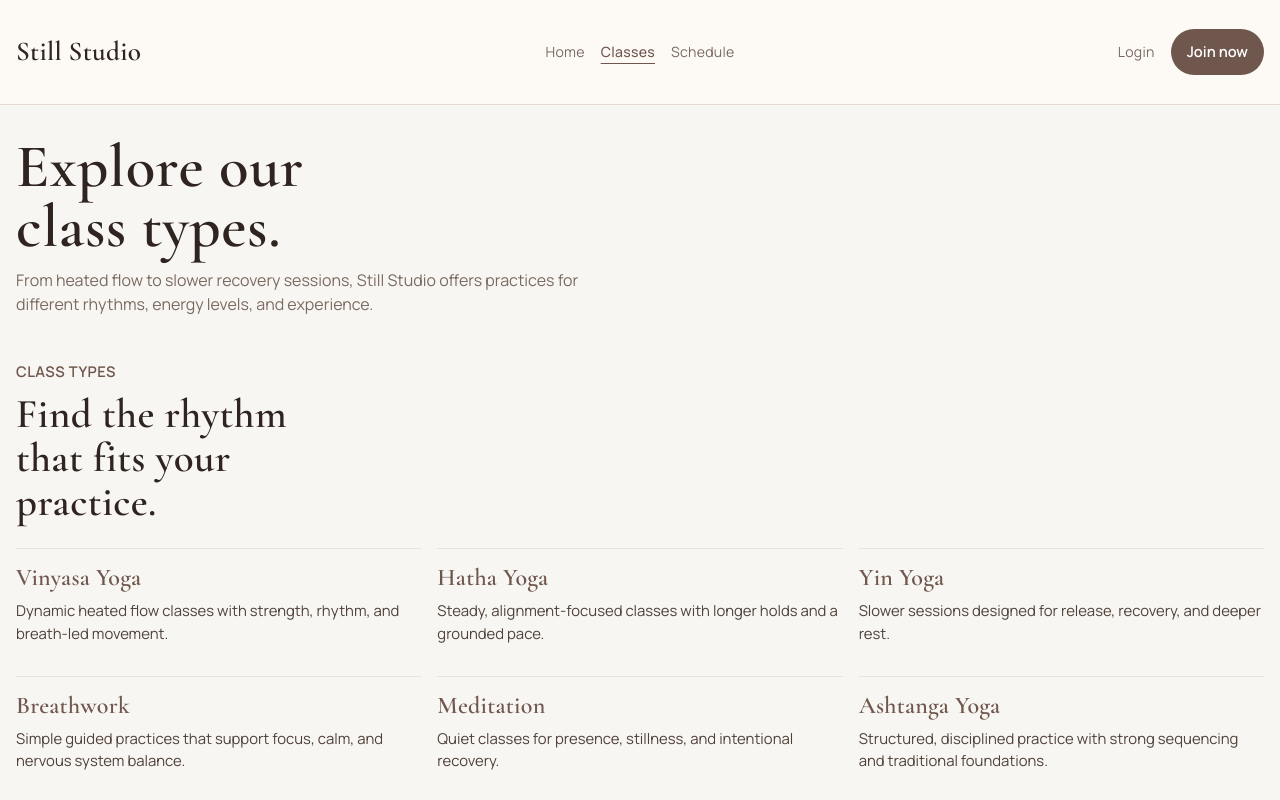
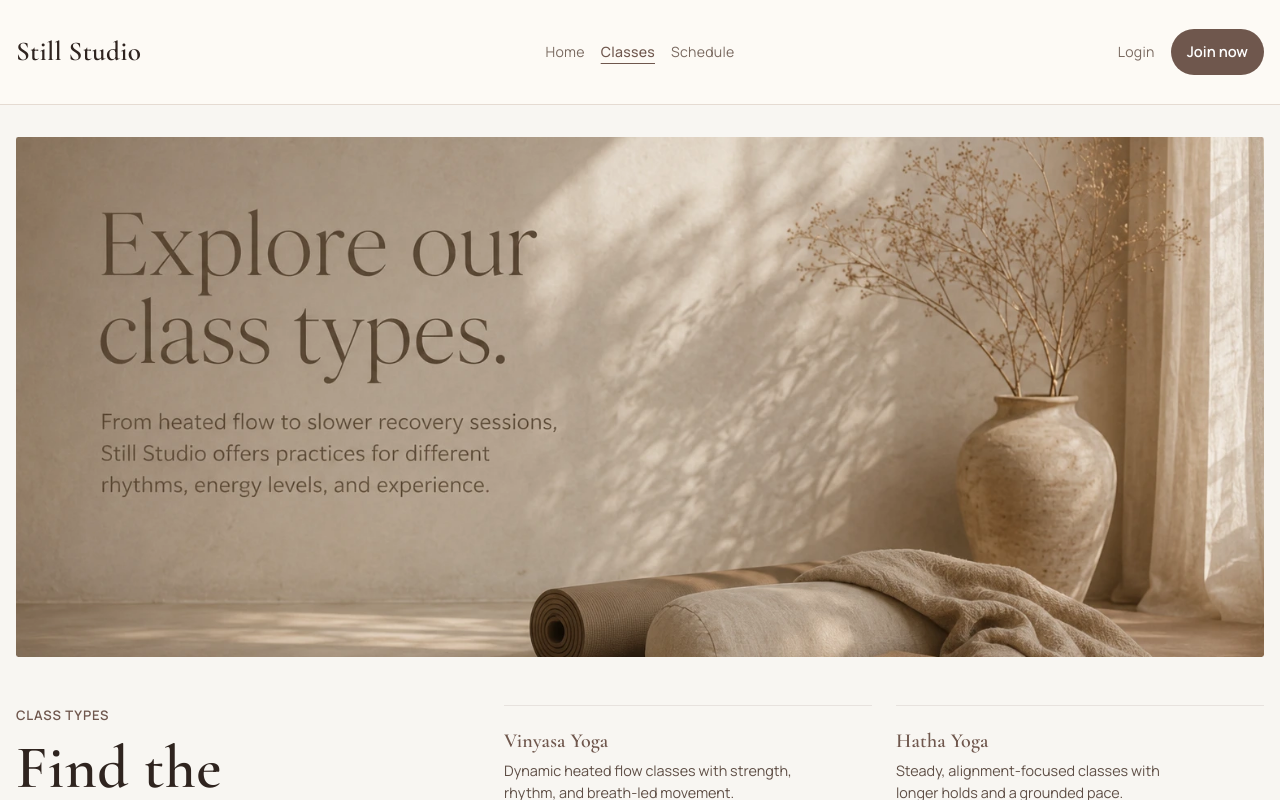
Before and after one commit to JennAnd/yoga-booking-platform, a React (Vite) app: page /classes in a window 1280 px wide. Shown: the top 800 px of the page. Built offline with nearby package versions, Linux system fonts and the light colour scheme.

Commit message:
refactor: classes page layout and styling

```diff
--- a/src/index.css
+++ b/src/index.css
@@ -713,6 +713,72 @@ a {
   gap: var(--space-5);
 }
 
+.classes-page--info {
+  gap: var(--space-7);
+}
+
+.classes-page__hero-image {
+  width: 100%;
+  max-height: 520px;
+  object-fit: cover;
+  border-radius: var(--radius-sm);
+}
+
+.classes-info {
+  display: grid;
+  gap: var(--space-6);
+}
+
+.classes-info__header {
+  display: grid;
+  gap: var(--space-3);
+}
+
+.classes-info__eyebrow {
+  margin: 0;
+  color: var(--color-primary-dark);
+  font-size: 0.82rem;
+  font-weight: 600;
+  letter-spacing: 0.06em;
+  text-transform: uppercase;
+}
+
+.classes-info__header h2 {
+  margin: 0;
+  max-width: 13ch;
+  font-size: clamp(2.2rem, 5vw, 3.8rem);
+  line-height: 0.98;
+}
+
+.classes-info__grid {
+  display: grid;
+  gap: var(--space-5);
+}
+
+.classes-info__item {
+  display: grid;
+  align-content: start;
+  gap: var(--space-2);
+  min-height: 8rem;
+  padding: var(--space-5) 0;
+  border-top: 1px solid rgba(111, 87, 77, 0.12);
+}
+
+.classes-info__item h2 {
+  margin: 0;
+  font-size: 1.25rem;
+  line-height: 1.1;
+  color: var(--color-primary-dark);
+}
+
+.classes-info__item p {
+  margin: 0;
+  max-width: 34ch;
+  color: #5f4f46;
+  font-size: 0.9rem;
+  line-height: 1.55;
+}
+
 .classes-page__header {
   display: grid;
   gap: var(--space-3);
@@ -1493,6 +1559,15 @@ a {
     aspect-ratio: auto;
   }
 
+  .classes-info {
+    grid-template-columns: 0.75fr 1.25fr;
+    align-items: start;
+  }
+
+  .classes-info__grid {
+    grid-template-columns: repeat(2, 1fr);
+  }
+
   .classes-page__filters {
     grid-template-columns: repeat(3, 1fr);
   }
--- a/src/pages/Classes.jsx
+++ b/src/pages/Classes.jsx
@@ -3,73 +3,69 @@
  * Presents the class types offered at Still Studio.
  */
 
+import classesHeroImage from "../assets/classes-hero.webp";
+
 function Classes() {
   return (
-    <section className="classes-page">
-      <div className="classes-page__header">
-        <h1>Explore our class types.</h1>
+    <section className="classes-page classes-page--info">
+      <img
+        className="classes-page__hero-image"
+        src={classesHeroImage}
+        alt="Warm yoga props in a calm studio setting"
+      />
 
-        <p>
-          From heated flow to slower recovery sessions, Still Studio offers
-          practices for different rhythms, energy levels, and experience.
-        </p>
-      </div>
-
-      <section
-        className="home-categories"
-        aria-labelledby="classes-types-title"
-      >
-        <div className="home-categories__header">
-          <p className="home-categories__eyebrow">Class types</p>
+      <section className="classes-info" aria-labelledby="classes-types-title">
+        <div className="classes-info__header">
+          <p className="classes-info__eyebrow">Class types</p>
           <h2 id="classes-types-title">
             Find the rhythm that fits your practice.
           </h2>
         </div>
 
-        <div className="home-categories__grid">
-          <article className="home-category-card">
-            <h3>Vinyasa Yoga</h3>
+        <div className="classes-info__grid">
+          <article className="classes-info__item">
+            <h2>Vinyasa Yoga</h2>
             <p>
               Dynamic heated flow classes with strength, rhythm, and breath-led
               movement.
             </p>
           </article>
 
-          <article className="home-category-card">
-            <h3>Hatha Yoga</h3>
+          <article className="classes-info__item">
+            <h2>Hatha Yoga</h2>
             <p>
               Steady, alignment-focused classes with longer holds and a grounded
               pace.
             </p>
           </article>
 
-          <article className="home-category-card">
-            <h3>Yin Yoga</h3>
+          <article className="classes-info__item">
+            <h2>Yin Yoga</h2>
             <p>
               Slower sessions designed for release, recovery, and deeper rest.
             </p>
           </article>
 
-          <article className="home-category-card">
-            <h3>Breathwork</h3>
+          <article className="classes-info__item">
+            <h2>Breathwork</h2>
             <p>
               Simple guided practices that support focus, calm, and nervous
               system balance.
             </p>
           </article>
 
-          <article className="home-category-card">
-            <h3>Meditation</h3>
+          <article className="classes-info__item">
+            <h2>Meditation</h2>
             <p>
               Quiet classes for presence, stillness, and intentional recovery.
             </p>
           </article>
 
-          <article className="home-category-card">
-            <h3>Ashtanga Yoga</h3>
+          <article className="classes-info__item">
+            <h2>Ashtanga Yoga</h2>
             <p>
-              Structured, disciplined practice with strong sequencing and
-              traditional foundations.
+              Structured practice with strong sequencing and traditional
+              foundations.
             </p>
           </article>
         </div>
```
Also changed, not shown: src/assets/classes-hero.webp (added).
